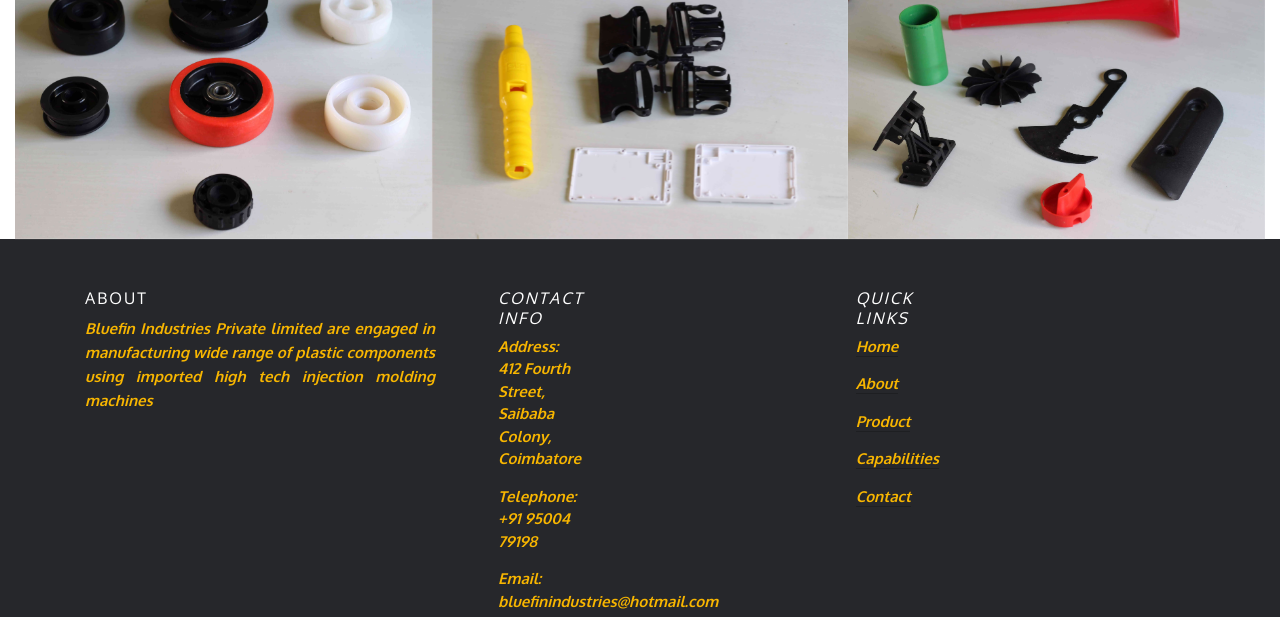
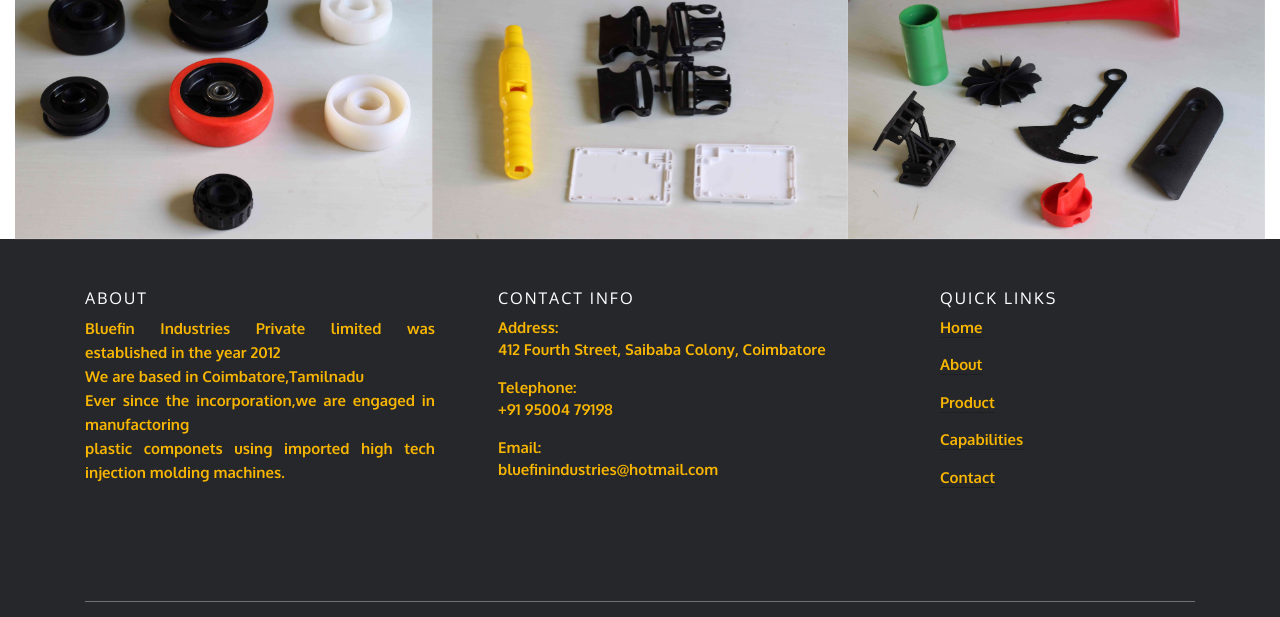
Before and after one commit to thereciprocalsolutions/bfin, a plain HTML site: page index.html in a window 1280 px wide. Shown: the part 4760-5377 px from the top of the page. Drawn offline with Linux system fonts and the light colour scheme; files whose address does not match are found by name.

Commit message:
Update index.html

```diff
--- a/index.html
+++ b/index.html
@@ -384,8 +384,8 @@ You are already in the right place!</p>
         <div class="row mb-5">
           <div class="col-md-4 mb-5">
             <h6>About</h6>
-            <p class="text-justify"><b><i>Bluefin Industries Private limited<i> are engaged in manufacturing wide range of <b>plastic components using imported high tech injection molding machines</b>
-                </p>
+            <p class="text-justify"><b>Bluefin Industries Private limited was established in the year 2012<br>We are based in Coimbatore,Tamilnadu<br>Ever since the incorporation,we are engaged in manufactoring<br>plastic componets using imported high tech injection molding machines.
+                </b></p>
           </div>
 
           <div class="col-md-5 mb-5 pl-md-5">
@@ -402,7 +402,7 @@ You are already in the right place!</p>
           <div class="col-md-3 mb-5">
             <h6>Quick Links</h6>
             <ul class="list-unstyled footer-link">
-                <li><a href="index.html"><b>Home</b></a></li>
+              <li><a href="index.html"><b>Home</b></a></li>
               <li><a href="about.html"><b>About</b></a></li>
               <li><a href="product.html"><b>Product</b></a></li>
               <li><a href="cap.html"><b>Capabilities</b></a></li>
```
